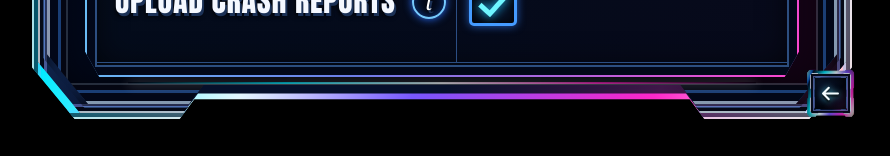
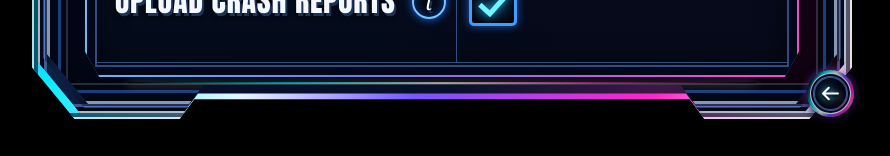
Before and after one commit to thurn/mockups, a Next.js app: page / in a window 1280 px wide. Both pictures are taken after a click on the button "Settings". Shown: the part 741-897 px from the top of the page, without its empty margins (198-1088 px from the left). Built offline with nearby package versions, Linux system fonts and the light colour scheme.

Commit message:
style: round settings return control

```diff
--- a/app/components/ReturnButton.tsx
+++ b/app/components/ReturnButton.tsx
@@ -1,6 +1,6 @@
 import { useInteraction } from "./useInteraction";
 import { squareInverseScale } from "./squareScale";
-import { frameBezelGradient, frameClip, frameMetalGradient } from "./styles";
+import { frameBezelGradient, frameMetalGradient } from "./styles";
 
 export function ReturnButton({ onClick }: { onClick: () => void }) {
   const { state, handlers } = useInteraction();
@@ -24,7 +24,7 @@ export function ReturnButton({ onClick }: { onClick: () => void }) {
         border: 0,
         margin: 0,
         padding: 0,
-        clipPath: frameClip,
+        borderRadius: "50%",
         color: "#f5fdff",
         background: frameMetalGradient,
         cursor: "pointer",
@@ -43,7 +43,8 @@ export function ReturnButton({ onClick }: { onClick: () => void }) {
         style={{
           position: "absolute",
           inset: `calc(3px * ${squareInverseScale})`,
-          clipPath: frameClip,
+          boxSizing: "border-box",
+          borderRadius: "50%",
           border: `calc(1px * ${squareInverseScale}) solid rgb(235 250 255 / 72%)`,
           background: frameBezelGradient,
           boxShadow: `inset 0 0 0 calc(2px * ${squareInverseScale}) rgb(1 4 14 / 92%), inset 0 0 0 calc(3px * ${squareInverseScale}) rgb(145 159 255 / 42%)`,
@@ -54,7 +55,8 @@ export function ReturnButton({ onClick }: { onClick: () => void }) {
         style={{
           position: "absolute",
           inset: `calc(7px * ${squareInverseScale})`,
-          clipPath: frameClip,
+          boxSizing: "border-box",
+          borderRadius: "50%",
           border: `calc(1px * ${squareInverseScale}) solid rgb(106 165 255 / 48%)`,
           background: "linear-gradient(135deg, #0c1b38, #020612 58%, #25102f)",
           boxShadow: "inset 0 0 9px rgb(0 0 0 / 94%)",
```
Also changed, not shown: settings-corner-return-icon.png.
